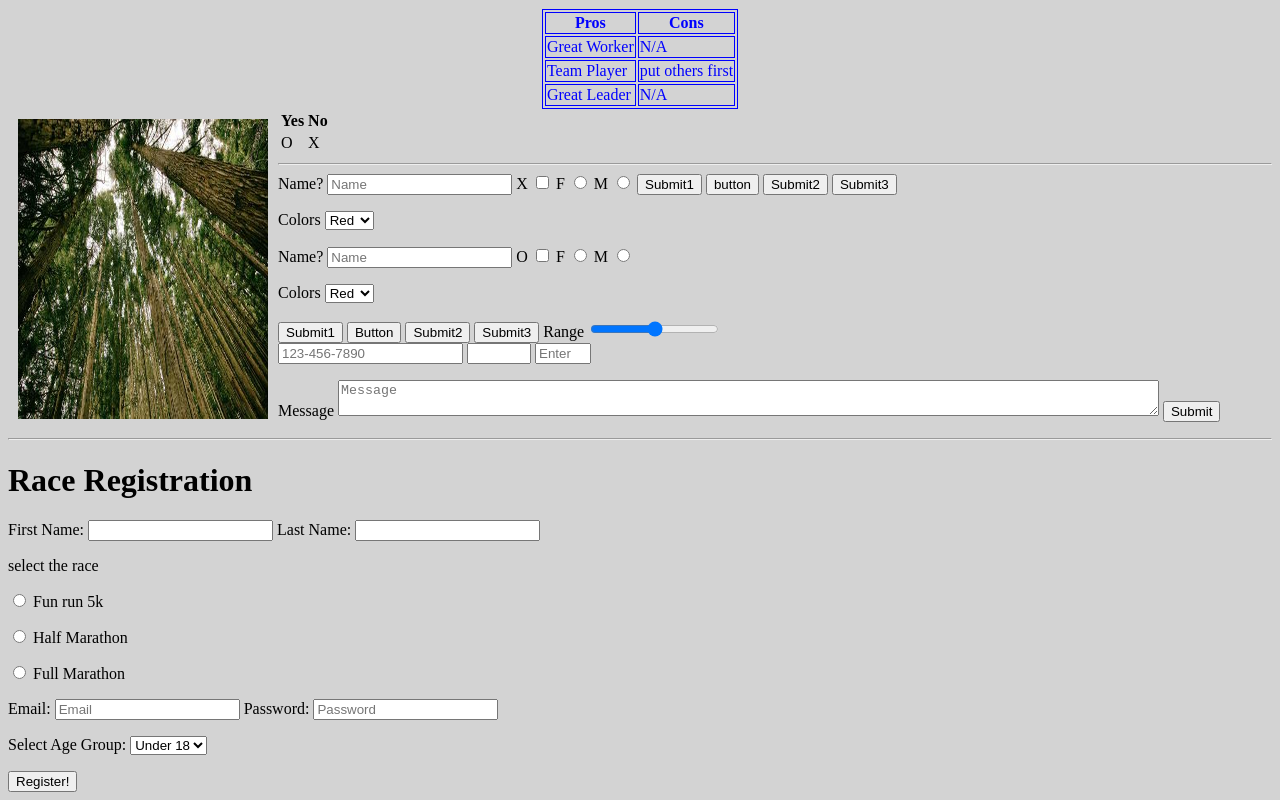
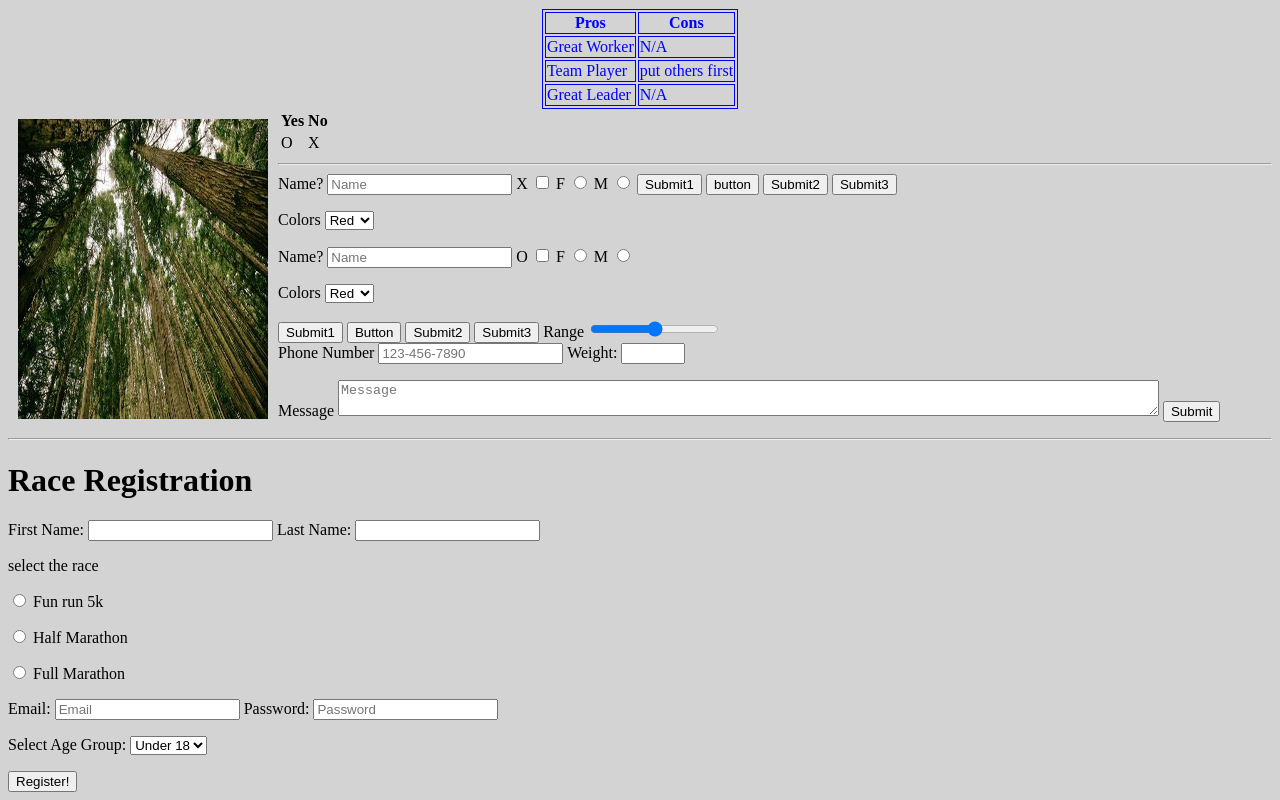
Before and after one commit to MichaelSey/About-Me, a plain HTML site: page index.html in a window 1280 px wide. Shown: the part 1199-1999 px from the top of the page. Drawn offline with Linux system fonts and the light colour scheme.

Commit message:
Changed options and added weight

```diff
--- a/index.html
+++ b/index.html
@@ -269,16 +269,16 @@
     <input type="submit" value="Submit3">
 
     <label for="range">Range</label>
-    <input type="range" name="range" id="range" min="0" max="100" value="50" step="5">
+    <input type="range" name="range" id="range" min="0" max="10" value="5">
 
 </form>
 
-<form action="/phonenumber/">
-    <input type="tel" id="phone" name="phone" pattern="[0-9]{3}-[0-9]{3}-[0-9]{4}" placeholder="123-456-7890">
-    <input type="number" id="quantity" name="quantity" min="1" max="100">
+<form action="">
+    <label for="phone">Phone Number</label>
+    <input type="tel" id="phone" name="phone" pattern="000-000-0000" placeholder="123-456-7890">
 
-    <label>
-        <input type="number" placeholder="Enter a number between 1 and 10" min="1" max="10" name="number"></label>
+    <label for="weight">Weight:</label>
+    <input type="number" id="weight" name="weight" min="120" max="200">
 
 
 
```
